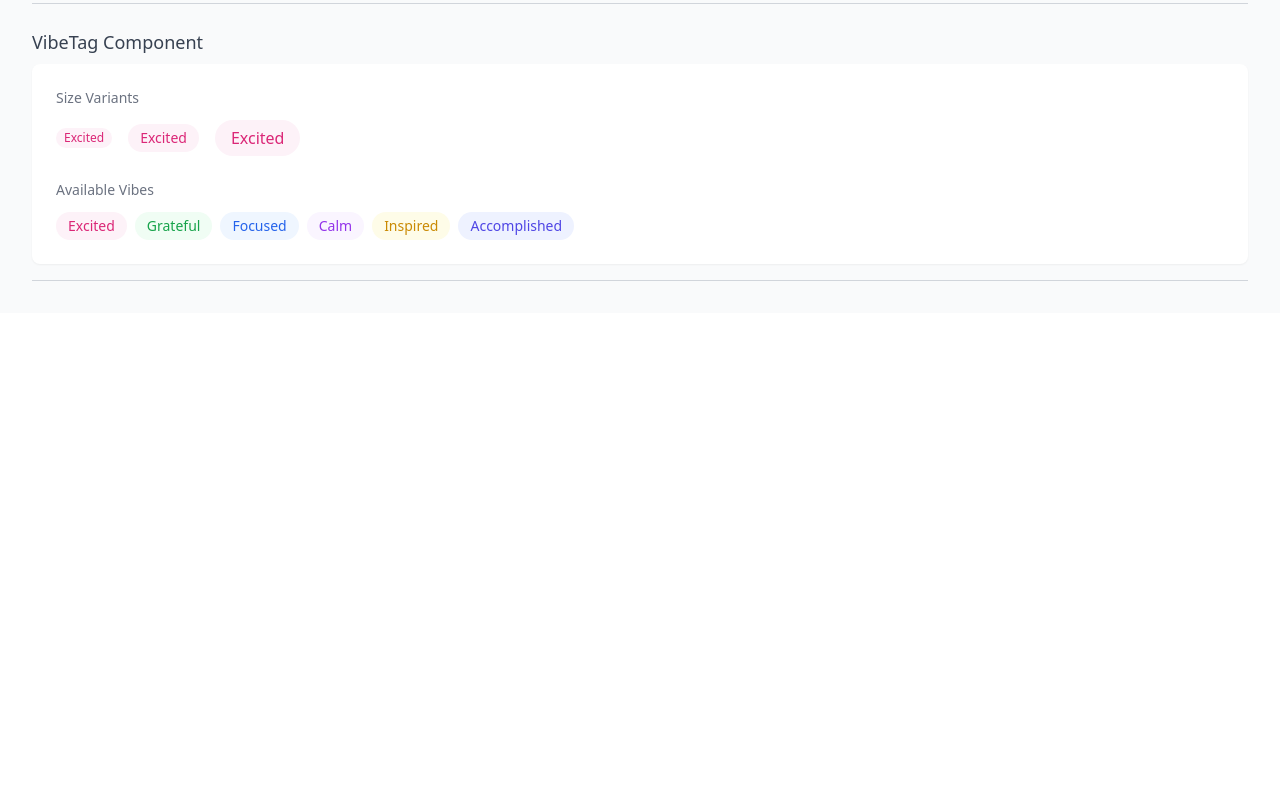
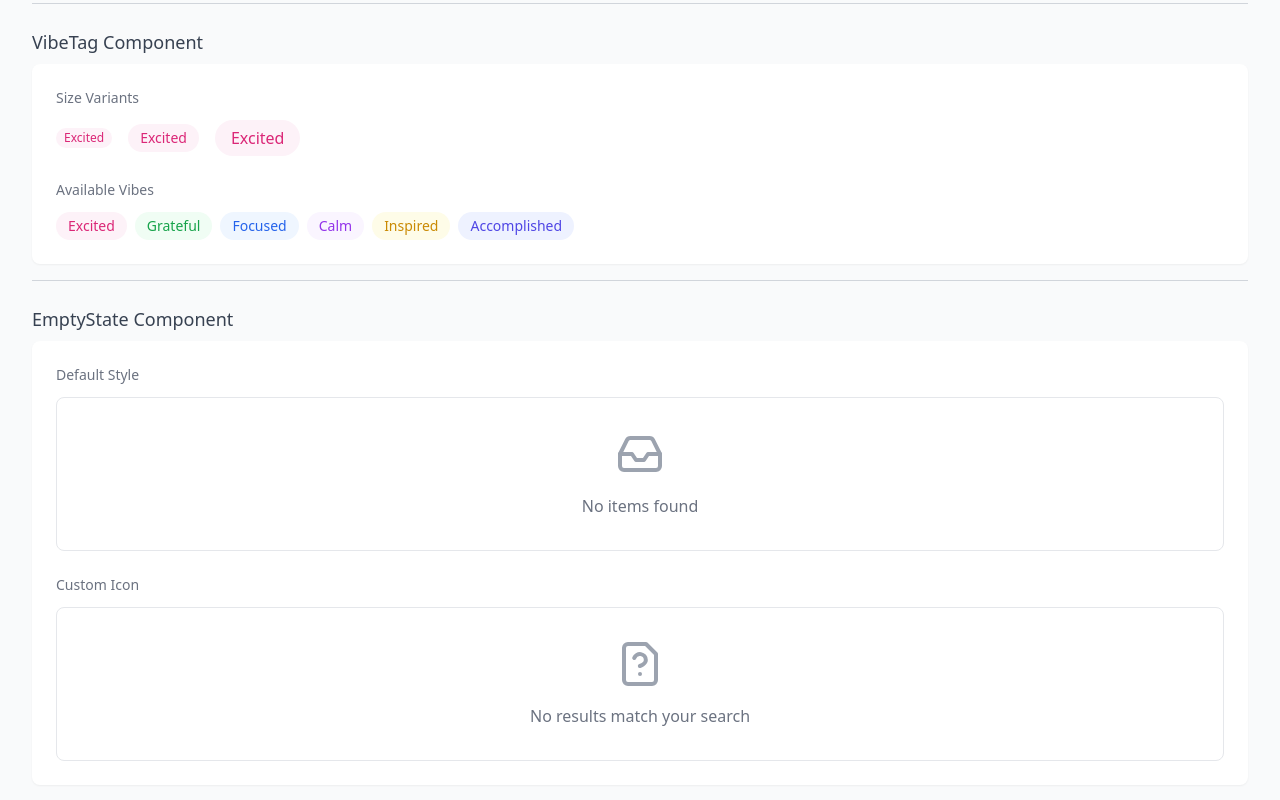
Before and after one commit to NeuralWave42/app1-vibeboard, a React app: page / in a window 1280 px wide. Shown: the part 2632-3432 px from the top of the page. Before the commit the page ends 2945 px from the top, so only its background shows below. Built offline with nearby package versions, Linux system fonts and the light colour scheme; what @tonk/keepsync would draw is missing.

Commit message:
Added a separate EmptyState component for the UI

```diff
--- a/src/components/Entry/EntryList.tsx
+++ b/src/components/Entry/EntryList.tsx
@@ -1,6 +1,8 @@
 import React, { useMemo, useState } from 'react';
 import EntryCard from './EntryCard';
 import EntryListFilters from './EntryListFilters';
+import EmptyState from '../UI/EmptyState';
+import { MessageSquare } from 'lucide-react';
 
 export interface Entry {
   id: string;
@@ -78,6 +80,38 @@ const EntryList: React.FC<EntryListProps> = ({
     };
   }, [entries, selectedVibe, selectedAuthor, withFilters]);
 
+  if (displayedEntries.length === 0) {
+    return (
+      <div className="space-y-6">
+        {withFilters && (
+          <EntryListFilters
+            vibes={vibes}
+            authors={authors}
+            selectedVibe={selectedVibe}
+            selectedAuthor={selectedAuthor}
+            onVibeChange={setSelectedVibe}
+            onAuthorChange={setSelectedAuthor}
+            onClearFilters={() => {
+              setSelectedVibe('');
+              setSelectedAuthor('');
+            }}
+            totalEntries={entries.length}
+            filteredCount={displayedEntries.length}
+          />
+        )}
+
+        <EmptyState
+          message={
+            withFilters && (selectedVibe || selectedAuthor)
+              ? "No entries match your filters"
+              : "No entries yet. Be the first to share!"
+          }
+          icon={<MessageSquare className="w-12 h-12 text-gray-400" />}
+        />
+      </div>
+    );
+  }
+
   return (
     <div className="space-y-6">
       {withFilters && (
--- /dev/null
+++ b/src/components/UI/EmptyState.tsx
@@ -0,0 +1,25 @@
+import React from 'react';
+import { Inbox } from 'lucide-react';
+
+export interface EmptyStateProps {
+  message: string;
+  icon?: React.ReactNode;
+  className?: string;
+}
+
+const EmptyState: React.FC<EmptyStateProps> = ({
+  message,
+  icon = <Inbox className="w-12 h-12 text-gray-400" />,
+  className = ''
+}) => {
+  return (
+    <div className={`flex flex-col items-center justify-center p-8 text-center ${className}`}>
+      <div className="mb-4">
+        {icon}
+      </div>
+      <p className="text-gray-500 text-base">{message}</p>
+    </div>
+  );
+};
+
+export default EmptyState;
--- a/src/views/BoardView.tsx
+++ b/src/views/BoardView.tsx
@@ -5,6 +5,8 @@ import EntryCard from "../components/Entry/EntryCard";
 import EntryForm from "../components/Entry/EntryForm";
 import EntryList from "../components/Entry/EntryList";
 import VibeTag from "../components/UI/VibeTag";
+import EmptyState from "../components/UI/EmptyState";
+import { FileQuestion } from 'lucide-react';
 
 /**
  * Main board view component that displays the collaborative workspace
@@ -164,6 +166,33 @@ const BoardView = () => {
                         </div>
                     </section>
                 </div>
+
+                {/* EmptyState Component Examples */}
+                <div className="border-b border-gray-300 pb-4">
+                    <h2 className="text-lg font-medium text-gray-700 mb-2">EmptyState Component</h2>
+                    <section className="bg-white rounded-lg shadow-sm p-6">
+                        <div className="space-y-6">
+                            {/* Default EmptyState */}
+                            <div>
+                                <h3 className="text-sm font-medium text-gray-500 mb-3">Default Style</h3>
+                                <div className="border border-gray-200 rounded-lg">
+                                    <EmptyState message="No items found" />
+                                </div>
+                            </div>
+
+                            {/* Custom Icon EmptyState */}
+                            <div>
+                                <h3 className="text-sm font-medium text-gray-500 mb-3">Custom Icon</h3>
+                                <div className="border border-gray-200 rounded-lg">
+                                    <EmptyState
+                                        message="No results match your search"
+                                        icon={<FileQuestion className="w-12 h-12 text-gray-400" />}
+                                    />
+                                </div>
+                            </div>
+                        </div>
+                    </section>
+                </div>
             </div>
         </main>
     );
```
